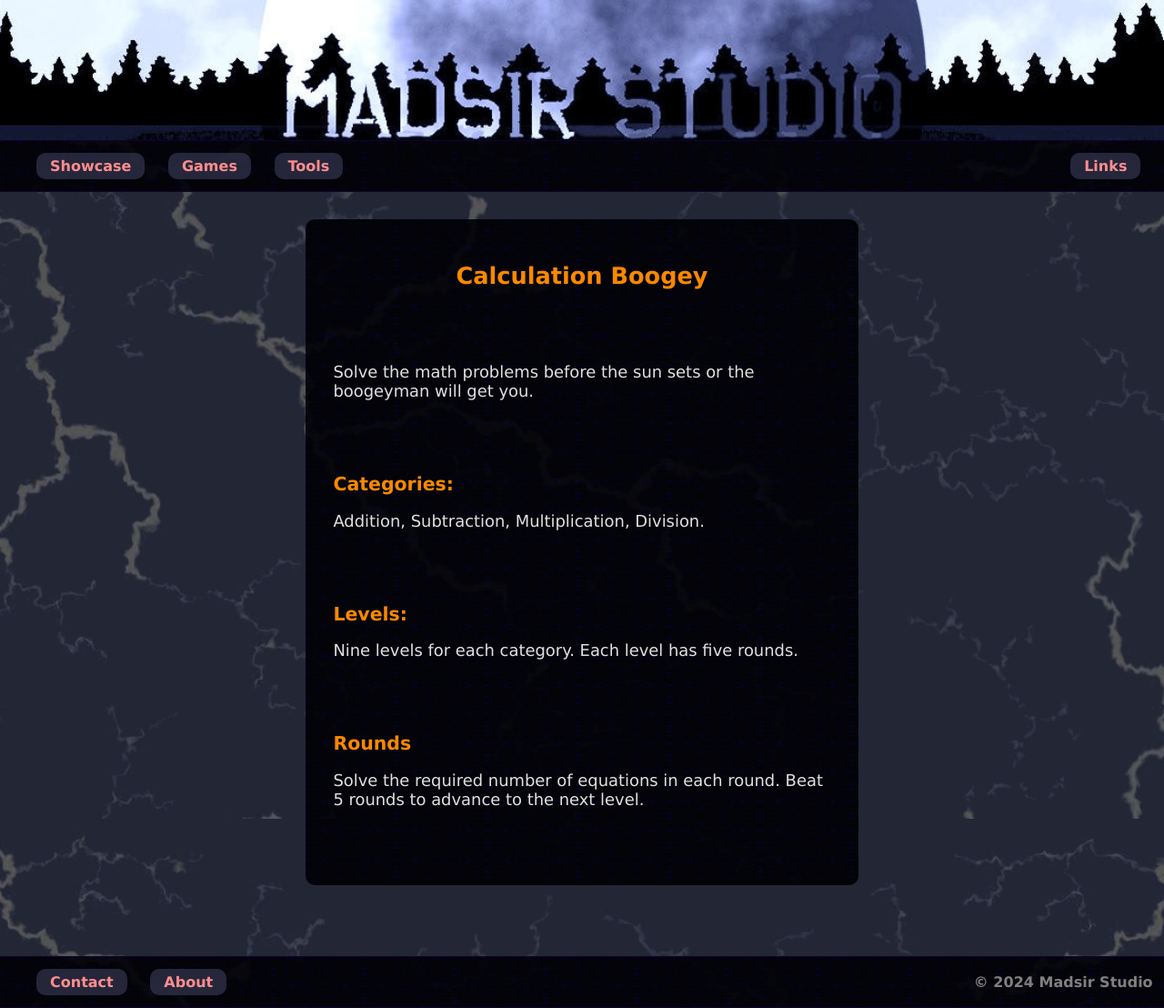
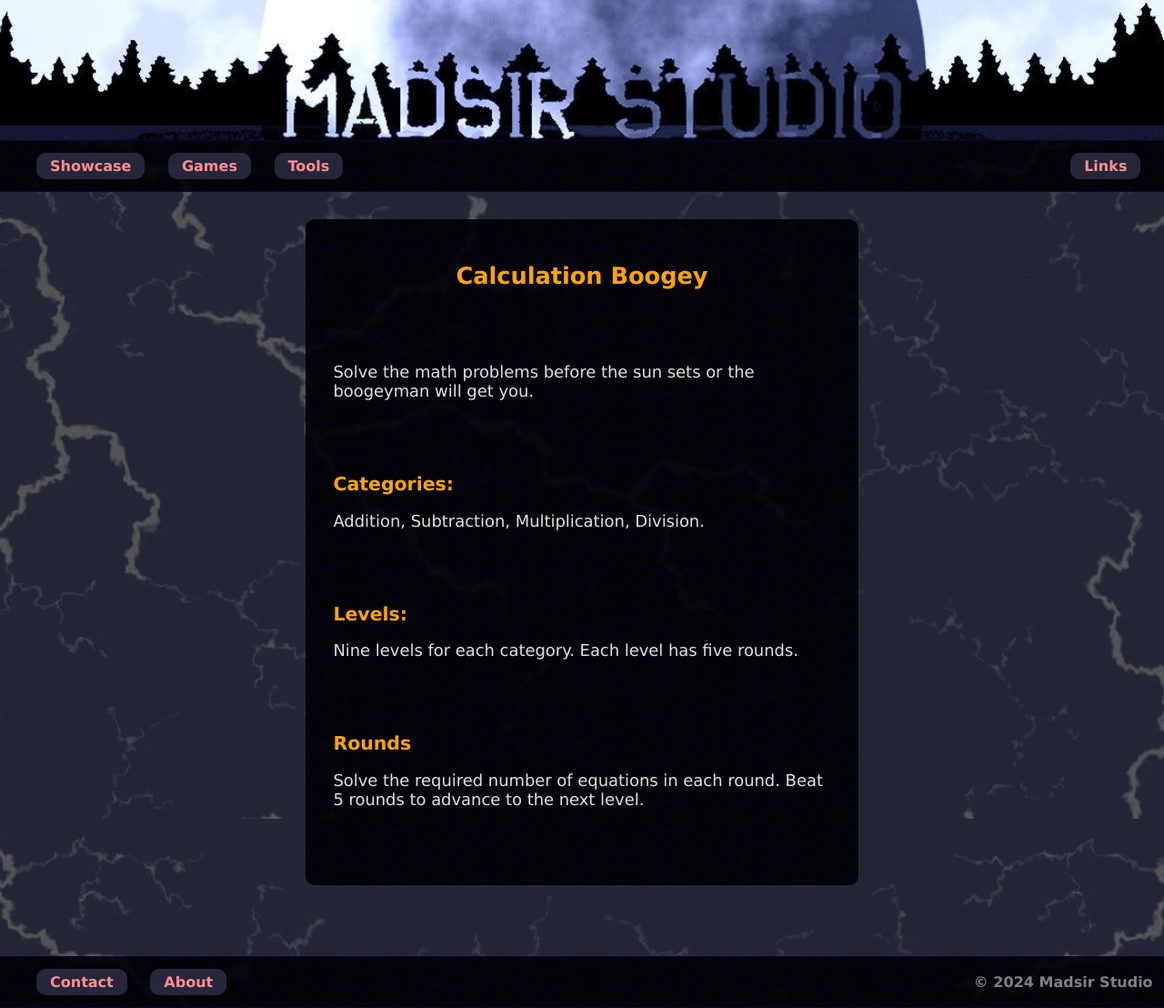
Before and after one commit to Madsir/madsirstudio.github.io, a Jekyll site: the page built from calculationboogey/index.html, in a window 1280 px wide. Shown: the whole page at 91% size. Built offline with Jekyll 4.4.1, drawn with Linux system fonts in a browser that asks for light colours.

Commit message:
Update index.html

```diff
--- a/calculationboogey/index.html
+++ b/calculationboogey/index.html
@@ -19,10 +19,10 @@ h2 {
   margin-left: 5%;
   margin-right: 5%;
   font-size: 1.6em;
-  color: #FA8800;
+  color: #FFA500;
 }
 h1 {
-  color: #FA8800;
+  color: #FFA500;
 }
 p {
   font-size: 1.4em;
@@ -46,10 +46,10 @@ p {
     font-size: 0.7em;
     margin-left: 5%;
     margin-right: 5%;
-    color: #FA8800;
+    color: #FFA500;
   }
   h1 {
-  color: #FA8800;
+  color: #FFA500;
   }
   .around {
   align-items: center;
```
